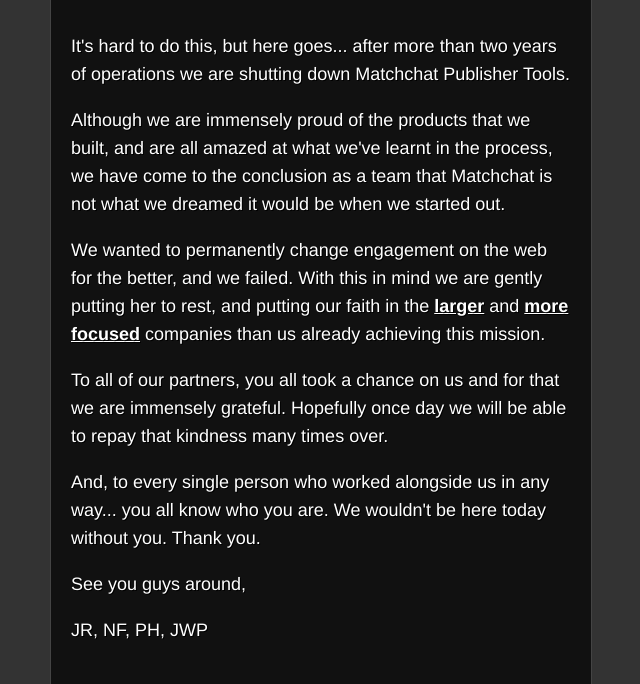
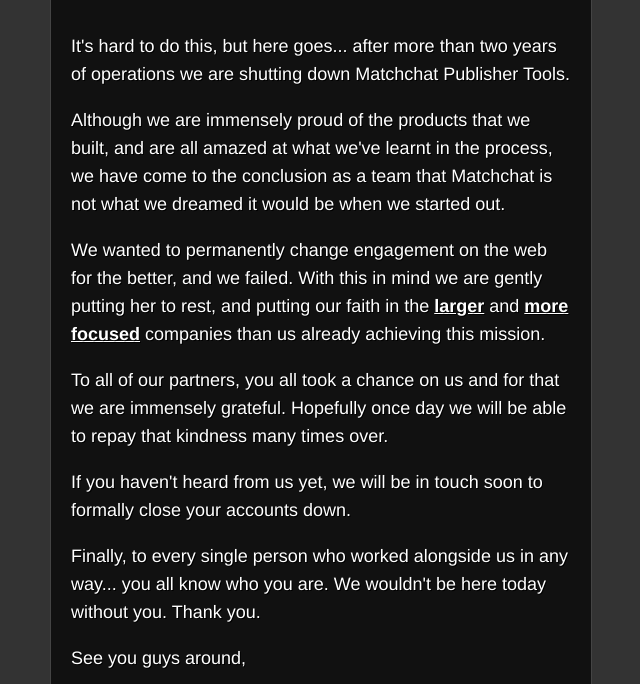
Before and after one commit to MatchChat/matchchat-sundown, a plain HTML site: page index.html in a window 1280 px wide. Shown: the part 116-800 px from the top of the page, without its empty margins (319-959 px from the left). Drawn offline with Linux system fonts and the light colour scheme.

Commit message:
added something about shutting down formally

```diff
--- a/index.html
+++ b/index.html
@@ -66,7 +66,10 @@
 				To all of our partners, you all took a chance on us and for that we are immensely grateful. Hopefully once day we will be able to repay that kindness many times over.
 			</p>
 			<p>
-				And, to every single person who worked alongside us in any way... you all know who you are. We wouldn't be here today without you. Thank you.
+				If you haven't heard from us yet, we will be in touch soon to formally close your accounts down.
+			</p>
+			<p>
+				Finally, to every single person who worked alongside us in any way... you all know who you are. We wouldn't be here today without you. Thank you.
 			</p>
 			<p>
 				See you guys around,
```
